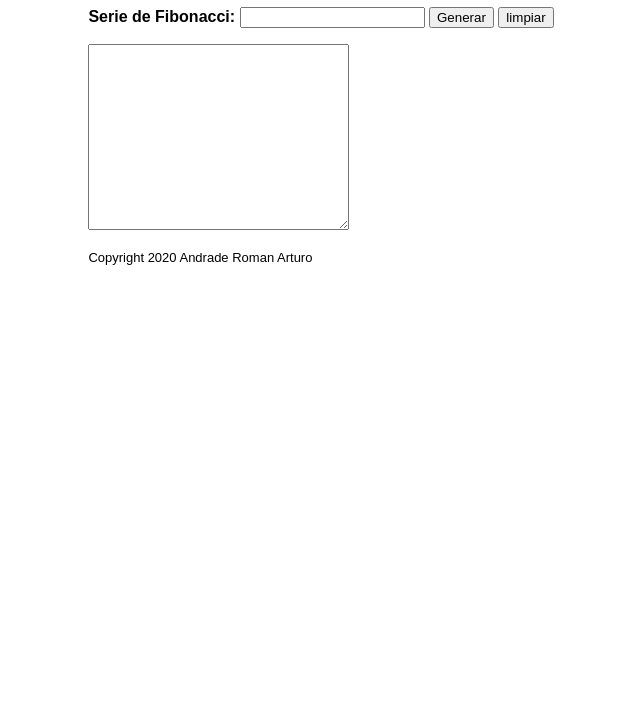
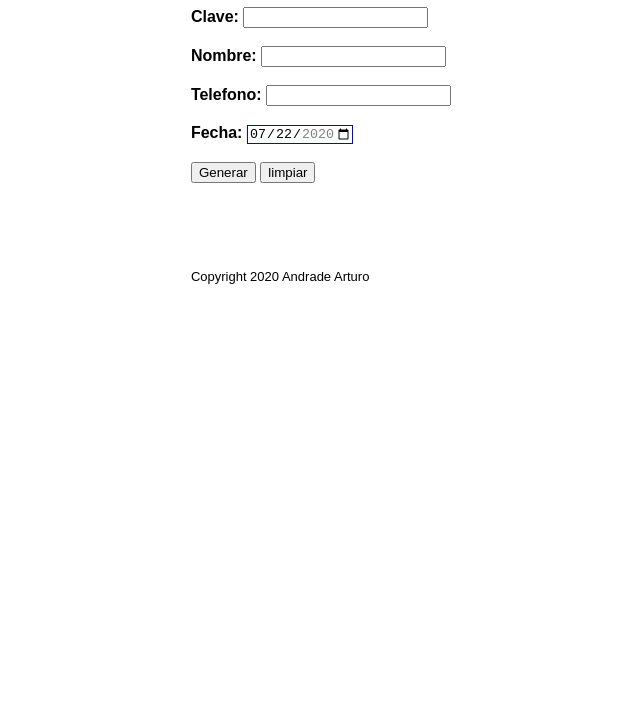
Before and after one commit to afarsitio5/javafar-14.github.io, a plain HTML site: page index.html in a window 1280 px wide. Shown: the part 81-800 px from the top of the page, without its empty margins (319-959 px from the left). Drawn offline with Linux system fonts and the light colour scheme.

Commit message:
Update index.html

```diff
--- a/index.html
+++ b/index.html
@@ -1,30 +1,49 @@
 <!DOCTYPE html>
 <html>
 <head>
-<title>Page Title</title>
+<title>Proveedores</title>
 <link rel="stylesheet" href="css/estilos.css">
+
 </head>
 <body>
+
 	<header>
-		<h1>Serie de Fibonacci</h1>
+		<h1>Proveedores</h1>
 	</header>
     <form id="forma" action="javascript:;">
     	<p>
         	<label accesskey="P">
-            	Serie de Fibonacci:
-                <input id="base" type="text" name="base">
-                <input id="generar" type="submit" value="Generar" accesskey="G" onclick="operacion()">
+            	Clave:
+                <input id="clave" type="text" name="clave">
+             </label><br><br>
+             <label accesskey="P">
+            	Nombre:
+                <input id="nombre" type="text" name="nombre">
+             </label><br><br>
+              <label accesskey="P">
+            	Telefono:
+                <input id="telefono" type="tel" name="telefono">
+             </label><br><br>
+              <label accesskey="P">
+            	Fecha:
+                <input type="date" id="fecha" name="trip-start"
+       value="2020-07-22"
+       min="2020-01-01" max="2020-11-09" required>
+             </label><br><br>
+
+                <input id="generar" type="submit" value="Generar" accesskey="G" onclick="provee()">
                 <input id="limpiar" type="reset" value="limpiar">
-             </label>
         </p>
         <p>
-        	<textarea id="resultado" name="resultado" rows="12" cols="30"></textarea>
+        	<output id="resultadoC" name="resultadoC"></output><br>
+            <output id="resultadoN" name="resultadoN"></output><br>
+            <output id="resultadoT" name="resultadoT"></output><br>
+            <output id="resultadoF" name="resultadoF"></output>
         </p>
     </form>
-
     <footer>
-    	Copyright 2020 Andrade Roman Arturo
+    	Copyright 2020 Andrade Arturo
     </footer>
-    <script src="js/CtrolFibinacci.js"></script>
+    <script src="js/proveedores.js"></script>
 </body>
 </html>
```
